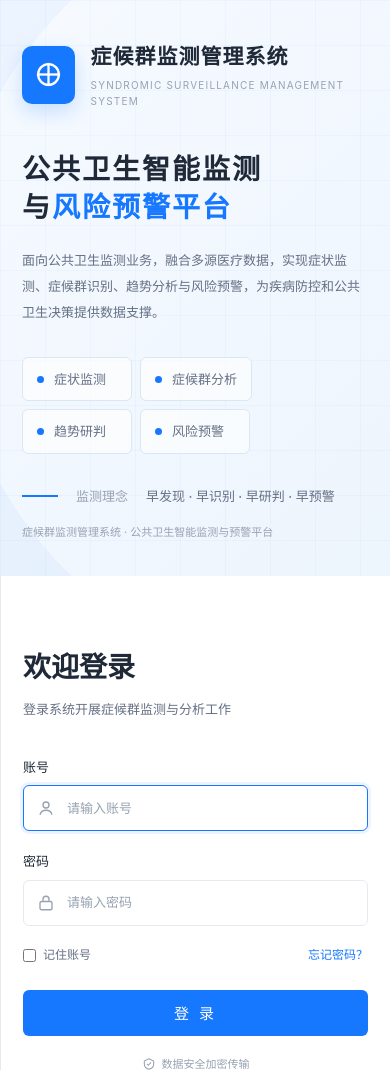
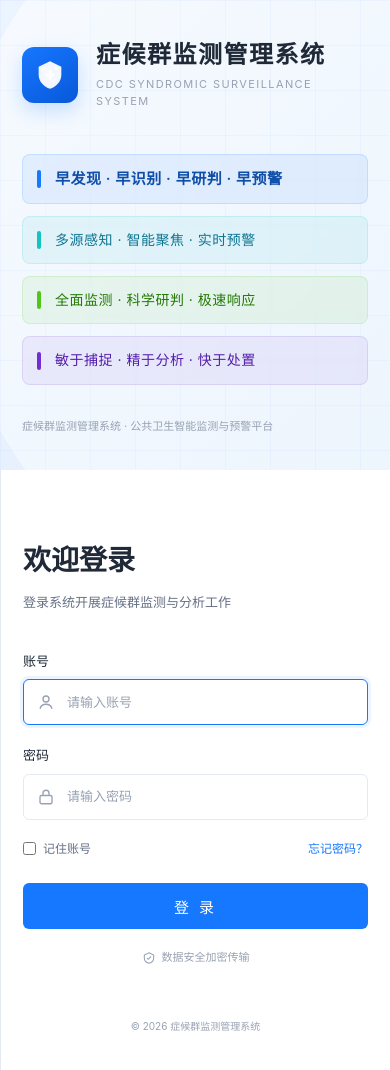
Before and after one commit to wlgqo/symptom, a Spring Boot app: page /login in a window 390 px wide. Run offline with Spring Boot 4, Linux system fonts and the light colour scheme; data that the repository does not hold is empty.

Commit message:
style: 优化登录页品牌区布局与宣传文案
- 系统标识移至左上角，放大标题并更换 CDC 疾控盾牌图标
- 用四条分色调标语替换旧版宣传内容
- 保持登录框区域与整体蓝白背景风格不变

Co-authored-by: wlgqo <wlgqo@users.noreply.github.com>

```diff
--- a/src/main/resources/static/css/style.css
+++ b/src/main/resources/static/css/style.css
@@ -60,9 +60,9 @@ a:hover { color: var(--primary-dark); }
 .login-brand-panel {
     position: relative;
     overflow: hidden;
-    padding: 70px 9%;
-    display: flex;
-    align-items: center;
+    padding: 0;
+    display: flex;
+    flex-direction: column;
     background: linear-gradient(135deg, #F6FAFF 0%, #EDF5FD 100%);
 }
 
@@ -94,121 +94,134 @@ a:hover { color: var(--primary-dark); }
     pointer-events: none;
 }
 
-.login-brand-inner {
-    position: relative;
-    z-index: 2;
-    width: 100%;
-    max-width: 700px;
-}
-
 .login-logo {
     display: flex;
     align-items: center;
-    gap: 16px;
+    gap: 18px;
+}
+
+.login-logo-top {
+    position: absolute;
+    top: 44px;
+    left: 9%;
+    z-index: 3;
 }
 
 .login-logo-icon {
-    width: 58px;
-    height: 58px;
+    width: 64px;
+    height: 64px;
     display: flex;
     align-items: center;
     justify-content: center;
     background: var(--primary);
     color: #fff;
-    border-radius: 10px;
+    border-radius: 12px;
     box-shadow: 0 8px 20px rgba(22, 119, 255, .2);
+    flex-shrink: 0;
+}
+
+.login-logo-icon-cdc {
+    background: linear-gradient(145deg, #1677ff 0%, #0958d9 100%);
 }
 
 .login-logo-icon svg {
-    width: 31px;
-    height: 31px;
+    width: 38px;
+    height: 38px;
 }
 
 .login-logo-title {
-    font-size: 27px;
+    font-size: 32px;
     font-weight: 600;
-    letter-spacing: 1px;
+    letter-spacing: 1.5px;
     color: var(--text);
+    line-height: 1.25;
 }
 
 .login-logo-subtitle {
-    margin-top: 5px;
+    margin-top: 6px;
     color: var(--text-muted);
-    font-size: 10px;
-    letter-spacing: 1.2px;
-}
-
-.login-brand-main {
-    margin-top: 65px;
-}
-
-.login-brand-main h1 {
-    font-size: clamp(34px, 3.2vw, 48px);
-    line-height: 1.35;
+    font-size: 11px;
+    letter-spacing: 1.4px;
+}
+
+.login-brand-content {
+    position: relative;
+    z-index: 2;
+    flex: 1;
+    display: flex;
+    align-items: center;
+    padding: 120px 9% 90px;
+}
+
+.login-slogan-stack {
+    width: 100%;
+    max-width: 620px;
+    display: flex;
+    flex-direction: column;
+    gap: 16px;
+}
+
+.login-slogan-line {
+    display: flex;
+    align-items: center;
+    gap: 14px;
+    margin: 0;
+    padding: 14px 18px;
+    border-radius: 8px;
+    font-size: 16px;
+    line-height: 1.6;
+    letter-spacing: 0.5px;
+    border: 1px solid transparent;
+    backdrop-filter: blur(2px);
+}
+
+.login-slogan-accent {
+    width: 4px;
+    height: 18px;
+    border-radius: 2px;
+    flex-shrink: 0;
+}
+
+.slogan-primary {
+    font-size: 18px;
     font-weight: 600;
-    letter-spacing: 2px;
-    color: var(--text);
-}
-
-.login-brand-main h1 span {
-    color: var(--primary);
-}
-
-.login-brand-main p {
-    margin-top: 20px;
-    max-width: 570px;
-    color: var(--text-secondary);
-    font-size: 15px;
-    line-height: 2;
-}
-
-.login-concept-list {
-    margin-top: 48px;
-    display: flex;
-    gap: 14px;
-    flex-wrap: wrap;
-}
-
-.login-concept {
-    min-width: 130px;
-    padding: 15px 20px;
-    display: flex;
-    align-items: center;
-    gap: 10px;
-    border: 1px solid #DCE7F3;
-    border-radius: 6px;
-    background: rgba(255, 255, 255, .65);
-    color: var(--text-secondary);
-    font-size: 13px;
-}
-
-.login-concept-dot {
-    width: 7px;
-    height: 7px;
-    border-radius: 50%;
-    background: var(--primary);
-    flex-shrink: 0;
-}
-
-.login-brand-slogan {
-    margin-top: 50px;
-    display: flex;
-    align-items: center;
-    gap: 18px;
-    color: var(--text-muted);
-    font-size: 13px;
-    flex-wrap: wrap;
-}
-
-.login-brand-slogan-line {
-    width: 36px;
-    height: 2px;
-    background: var(--primary);
-}
-
-.login-brand-slogan strong {
-    color: var(--text-secondary);
-    font-weight: 500;
+    color: #0f4fa8;
+    background: rgba(22, 119, 255, .08);
+    border-color: rgba(22, 119, 255, .14);
+}
+
+.slogan-primary .login-slogan-accent {
+    background: #1677ff;
+}
+
+.slogan-cyan {
+    color: #0e7490;
+    background: rgba(19, 194, 194, .08);
+    border-color: rgba(19, 194, 194, .14);
+}
+
+.slogan-cyan .login-slogan-accent {
+    background: #13c2c2;
+}
+
+.slogan-green {
+    color: #237804;
+    background: rgba(82, 196, 26, .08);
+    border-color: rgba(82, 196, 26, .14);
+}
+
+.slogan-green .login-slogan-accent {
+    background: #52c41a;
+}
+
+.slogan-violet {
+    color: #531dab;
+    background: rgba(114, 46, 209, .07);
+    border-color: rgba(114, 46, 209, .12);
+}
+
+.slogan-violet .login-slogan-accent {
+    background: #722ed1;
 }
 
 .login-brand-footer {
@@ -1492,14 +1505,23 @@ a:hover { color: var(--primary-dark); }
         grid-template-columns: 58% 42%;
     }
     .login-brand-panel {
-        padding-left: 7%;
-        padding-right: 7%;
+        padding: 0;
+    }
+    .login-logo-top {
+        left: 7%;
+        top: 38px;
+    }
+    .login-brand-content {
+        padding: 110px 7% 80px;
     }
     .login-brand-footer {
         left: 7%;
     }
-    .login-brand-main h1 {
-        font-size: 36px;
+    .login-slogan-line {
+        font-size: 15px;
+    }
+    .slogan-primary {
+        font-size: 17px;
     }
     .login-form-box {
         max-width: calc(100% - 50px);
@@ -1517,13 +1539,16 @@ a:hover { color: var(--primary-dark); }
     }
     .login-brand-panel {
         min-height: 520px;
-        padding: 55px 30px 80px;
-    }
-    .login-brand-main {
-        margin-top: 50px;
-    }
-    .login-brand-main h1 {
-        font-size: 32px;
+        padding: 0;
+    }
+    .login-logo-top {
+        position: relative;
+        top: auto;
+        left: auto;
+        padding: 55px 30px 0;
+    }
+    .login-brand-content {
+        padding: 36px 30px 80px;
     }
     .login-brand-footer {
         left: 30px;
@@ -1544,30 +1569,34 @@ a:hover { color: var(--primary-dark); }
 @media (max-width: 480px) {
     .login-brand-panel {
         min-height: 470px;
-        padding: 40px 22px 70px;
+        padding: 0;
+    }
+    .login-logo-top {
+        padding: 40px 22px 0;
     }
     .login-logo-title {
-        font-size: 21px;
-    }
-    .login-brand-main {
-        margin-top: 42px;
-    }
-    .login-brand-main h1 {
-        font-size: 28px;
-    }
-    .login-brand-main p {
-        font-size: 13px;
-    }
-    .login-concept-list {
-        gap: 8px;
-        margin-top: 32px;
-    }
-    .login-concept {
-        min-width: 110px;
-        padding: 11px 14px;
-    }
-    .login-brand-slogan {
-        margin-top: 32px;
+        font-size: 24px;
+    }
+    .login-logo-icon {
+        width: 56px;
+        height: 56px;
+    }
+    .login-logo-icon svg {
+        width: 32px;
+        height: 32px;
+    }
+    .login-brand-content {
+        padding: 28px 22px 70px;
+    }
+    .login-slogan-stack {
+        gap: 12px;
+    }
+    .login-slogan-line {
+        padding: 12px 14px;
+        font-size: 14px;
+    }
+    .slogan-primary {
+        font-size: 15px;
     }
     .login-brand-footer {
         left: 22px;
--- a/src/main/resources/templates/login.html
+++ b/src/main/resources/templates/login.html
@@ -10,37 +10,41 @@
 <div class="login-page">
 
     <section class="login-brand-panel">
-        <div class="login-brand-inner">
-            <div class="login-logo">
-                <div class="login-logo-icon">
-                    <svg viewBox="0 0 24 24" fill="none" stroke="currentColor" stroke-width="1.8" aria-hidden="true">
-                        <path d="M12 3v18"/>
-                        <path d="M3 12h18"/>
-                        <circle cx="12" cy="12" r="8"/>
-                    </svg>
-                </div>
-                <div>
-                    <div class="login-logo-title">症候群监测管理系统</div>
-                    <div class="login-logo-subtitle">SYNDROMIC SURVEILLANCE MANAGEMENT SYSTEM</div>
-                </div>
+        <div class="login-logo login-logo-top">
+            <div class="login-logo-icon login-logo-icon-cdc">
+                <svg viewBox="0 0 48 48" fill="none" aria-hidden="true">
+                    <path d="M24 3.5L41 11.8V23.5C41 33.6 33.2 41.8 24 44.5C14.8 41.8 7 33.6 7 23.5V11.8L24 3.5Z" fill="currentColor" opacity="0.95"/>
+                    <path d="M24 8.2L37 14.8V23.2C37 31.1 31.1 37.6 24 39.8C16.9 37.6 11 31.1 11 23.2V14.8L24 8.2Z" fill="#fff" opacity="0.18"/>
+                    <path d="M22.2 17.2H25.8V22.2H30.8V25.8H25.8V30.8H22.2V25.8H17.2V22.2H22.2V17.2Z" fill="#fff"/>
+                    <circle cx="33.5" cy="14.5" r="2.2" fill="#fff" opacity="0.9"/>
+                    <circle cx="14.5" cy="14.5" r="2.2" fill="#fff" opacity="0.9"/>
+                    <path d="M24 34.2C27.8 34.2 31 32.4 33 29.6" stroke="#fff" stroke-width="1.6" stroke-linecap="round" opacity="0.75"/>
+                </svg>
             </div>
+            <div>
+                <div class="login-logo-title">症候群监测管理系统</div>
+                <div class="login-logo-subtitle">CDC SYNDROMIC SURVEILLANCE SYSTEM</div>
+            </div>
+        </div>
 
-            <div class="login-brand-main">
-                <h1>公共卫生智能监测<br>与<span>风险预警平台</span></h1>
-                <p>面向公共卫生监测业务，融合多源医疗数据，实现症状监测、症候群识别、趋势分析与风险预警，为疾病防控和公共卫生决策提供数据支撑。</p>
-            </div>
-
-            <div class="login-concept-list">
-                <div class="login-concept"><span class="login-concept-dot"></span>症状监测</div>
-                <div class="login-concept"><span class="login-concept-dot"></span>症候群分析</div>
-                <div class="login-concept"><span class="login-concept-dot"></span>趋势研判</div>
-                <div class="login-concept"><span class="login-concept-dot"></span>风险预警</div>
-            </div>
-
-            <div class="login-brand-slogan">
-                <span class="login-brand-slogan-line"></span>
-                <span>监测理念</span>
-                <strong>早发现 · 早识别 · 早研判 · 早预警</strong>
+        <div class="login-brand-content">
+            <div class="login-slogan-stack">
+                <p class="login-slogan-line slogan-primary">
+                    <span class="login-slogan-accent"></span>
+                    <span>早发现 · 早识别 · 早研判 · 早预警</span>
+                </p>
+                <p class="login-slogan-line slogan-cyan">
+                    <span class="login-slogan-accent"></span>
+                    <span>多源感知 · 智能聚焦 · 实时预警</span>
+                </p>
+                <p class="login-slogan-line slogan-green">
+                    <span class="login-slogan-accent"></span>
+                    <span>全面监测 · 科学研判 · 极速响应</span>
+                </p>
+                <p class="login-slogan-line slogan-violet">
+                    <span class="login-slogan-accent"></span>
+                    <span>敏于捕捉 · 精于分析 · 快于处置</span>
+                </p>
             </div>
         </div>
 
```
